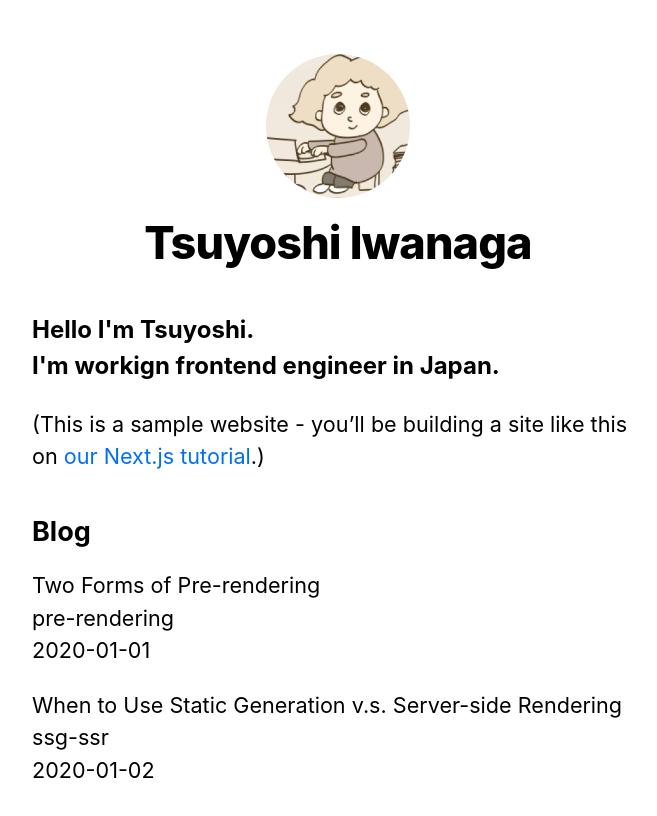
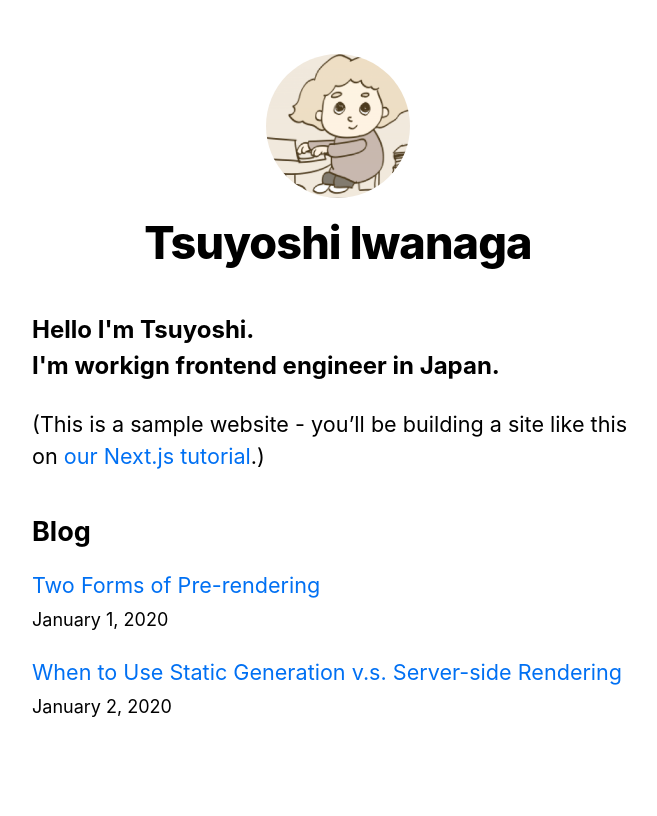
Before and after one commit to Tsuyoshi-Iwanaga/learning_nextjs, a Next.js app: page / in a window 1280 px wide. Shown: the top 816 px of the page, without its empty margins (302-959 px from the left). Built offline with nearby package versions, Linux system fonts and the light colour scheme.

Commit message:
update post pages

```diff
--- a/package.json
+++ b/package.json
@@ -9,10 +9,13 @@
   },
   "dependencies": {
     "@types/styled-components": "^5.1.13",
+    "date-fns": "^2.24.0",
     "gray-matter": "^4.0.3",
     "next": "10.x",
     "react": "17.x",
     "react-dom": "17.x",
+    "remark": "13",
+    "remark-html": "13",
     "styled-components": "^5.3.1"
   },
   "devDependencies": {
--- /dev/null
+++ b/src/components/date.tsx
@@ -0,0 +1,6 @@
+import { parseISO, format } from 'date-fns'
+
+export default function Date({ dateString }) {
+  const date = parseISO(dateString)
+  return <time dateTime={dateString}>{format(date, 'LLLL d, yyyy')}</time>
+}
--- a/src/lib/posts.tsx
+++ b/src/lib/posts.tsx
@@ -1,6 +1,8 @@
 import fs from 'fs'
 import path from 'path'
 import matter from 'gray-matter'
+import remark from 'remark'
+import html from 'remark-html'
 
 const postsDirectory = path.join(process.cwd(), 'posts')
 
@@ -50,16 +52,24 @@
   })
 }
 
-export function getPostData(id) {
+export async function getPostData(id) {
   const fullPath = path.join(postsDirectory, `${id}.md`)
   const fileContents = fs.readFileSync(fullPath, 'utf8')
 
   //Use gray-matter to parse the post metadata section
   const matterResult = matter(fileContents)
 
+  //Use remark to convert markdown into HTML string
+  const processedContent = await remark()
+    .use(html)
+    .process(matterResult.content)
+
+  const contentHtml = processedContent.toString()
+
   //Combine the data with the id
   return {
     id,
+    contentHtml,
     ...(matterResult.data as { date: string; title: string})
   }
 }
--- a/src/pages/index.tsx
+++ b/src/pages/index.tsx
@@ -3,6 +3,8 @@
 import Layout, { siteTitle } from '@/components/layout'
 import utilStyles from '@/styles/utils.module.css'
 import { getSortedPostsData } from '../lib/posts'
+import Link from 'next/link'
+import Date from '../components/date'
 
 export default function Home({ allPostsData }) {
   const Introduce = styled.p`
@@ -23,11 +25,13 @@
         <ul className={utilStyles.list}>
           {allPostsData.map(({ id, date, title }) => (
             <li className={utilStyles.listItem} key={id}>
-              {title}
+              <Link href={`/posts/${id}`}>
+                <a>{title}</a>
+              </Link>
               <br />
-              {id}
-              <br />
-              {date}
+              <small>
+                <Date dateString={date} />
+              </small>
             </li>
           ))}
         </ul>
```
Also changed, not shown: src/pages/posts/[id].tsx (+12 -6 lines), 1 other file (tests, documents, lock files or other folders).
